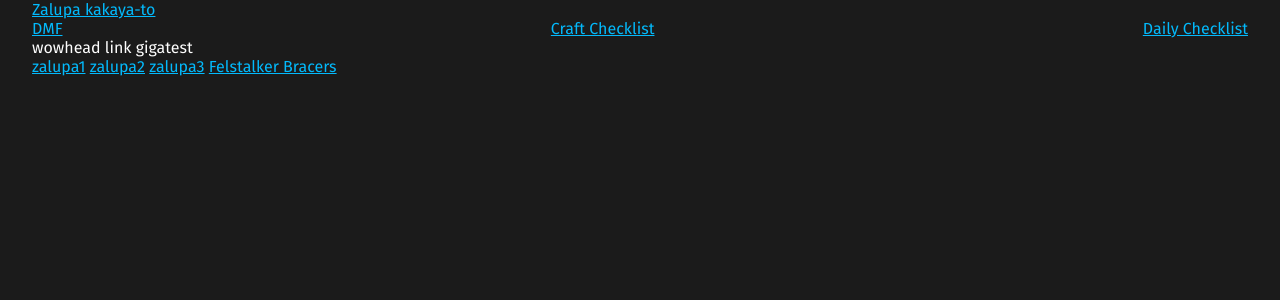
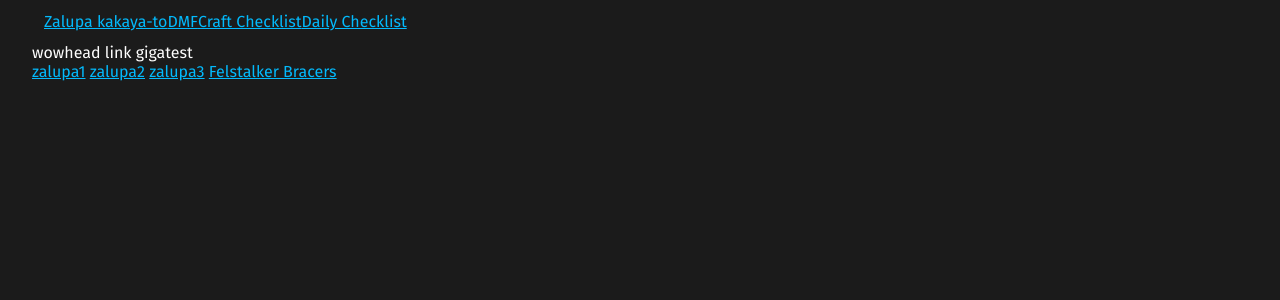
Before and after one commit to ndntmndntm/ndntmndntm.github.io, a Jekyll site: the page built from index.html, in a window 1280 px wide. Shown: the top 300 px of the page. Built offline with Jekyll 4.4.1, drawn with Linux system fonts in a browser that asks for light colours; a script that is not in the unit is left out.

Commit message:
navbar  style

```diff
--- a/_includes/header.html
+++ b/_includes/header.html
@@ -1,13 +1,13 @@
 <header>
     <div class="wrapper">
 
-        <a class="site-title" href="{{ site.url }}/">{{ site.title }}</a>
 
         <nav class="site-nav">
             <div class="nav-div">
-                <a href="{{"/dmf" | prepend: site.url}}">DMF</a>
-                <a href="{{"/ct" | prepend: site.url}}">Craft Checklist</a>
-                <a href="{{"/daily" | prepend: site.url}}">Daily Checklist</a>
+                <a class="site-title" href="{{ site.url }}/">{{ site.title }}</a>
+                <a href="{{" /dmf" | prepend: site.url}}">DMF</a>
+                <a href="{{" /ct" | prepend: site.url}}">Craft Checklist</a>
+                <a href="{{" /daily" | prepend: site.url}}">Daily Checklist</a>
             </div>
         </nav>
     </div>
--- a/css/main.css
+++ b/css/main.css
@@ -115,9 +115,9 @@
 
 .nav-div {
     display: flex;
-    justify-content: space-between;
     vertical-align: middle;
     flex-wrap: wrap;
+    padding: 12px;
 }
 
 .gem:has(> input:checked),
```
